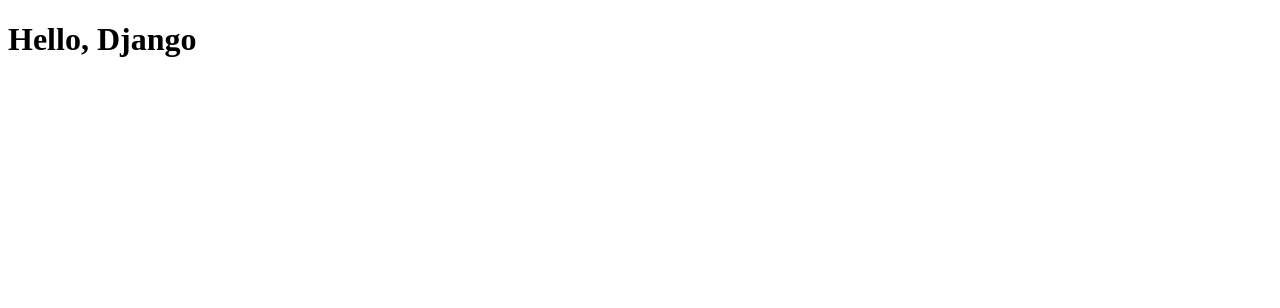
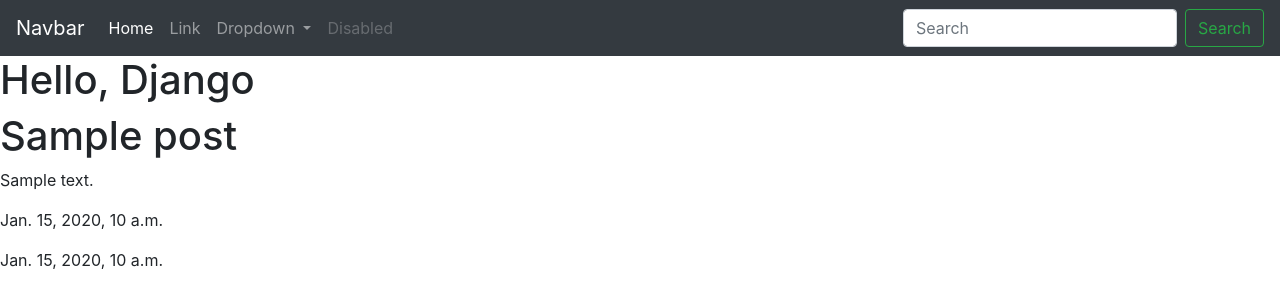
Before and after one commit to cckcoder/django_course, a Django app: page / in a window 1280 px wide. Shown: the top 308 px of the page. Run offline with Django 3.2, Linux system fonts and the light colour scheme; tables that the repository leaves empty hold one stand-in row (values such as "Sample post"); some libraries are stand-ins or nearby versions.

Commit message:
create blog admin page
Signed-off-by: codewiz <c.chaiwat.ch@gmail.com>

```diff
--- a/webblog/myblog/admin.py
+++ b/webblog/myblog/admin.py
@@ -2,4 +2,8 @@ from django.contrib import admin
 from .models import Post
 
 # Register your models here.
-admin.site.register(Post)
+class PostAdmin(admin.ModelAdmin):
+    list_display = ["title", "content", "date_created", "date_updated"]
+
+
+admin.site.register(Post, PostAdmin)
--- a/webblog/myblog/models.py
+++ b/webblog/myblog/models.py
@@ -6,3 +6,6 @@ class Post(models.Model):
     content = models.TextField()
     date_created = models.DateTimeField()
     date_updated = models.DateTimeField()
+
+    def __str__(self):
+        return self.title
--- a/webblog/myblog/templates/myblog/base.html
+++ b/webblog/myblog/templates/myblog/base.html
@@ -3,8 +3,52 @@
 <head>
     <meta charset="UTF-8">
     <title>Home</title>
+<link rel="stylesheet" href="https://stackpath.bootstrapcdn.com/bootstrap/4.5.0/css/bootstrap.min.css" crossorigin="anonymous">
 </head>
 <body>
+    <nav class="navbar navbar-expand-lg navbar-dark bg-dark">
+    <a class="navbar-brand" href="#">Navbar</a>
+    <button class="navbar-toggler" type="button" data-toggle="collapse" data-target="#navbarSupportedContent" aria-controls="navbarSupportedContent" aria-expanded="false" aria-label="Toggle navigation">
+        <span class="navbar-toggler-icon"></span>
+    </button>
+
+    <div class="collapse navbar-collapse" id="navbarSupportedContent">
+        <ul class="navbar-nav mr-auto">
+        <li class="nav-item active">
+            <a class="nav-link" href="#">Home <span class="sr-only">(current)</span></a>
+        </li>
+        <li class="nav-item">
+            <a class="nav-link" href="#">Link</a>
+        </li>
+        <li class="nav-item dropdown">
+            <a class="nav-link dropdown-toggle" href="#" id="navbarDropdown" role="button" data-toggle="dropdown" aria-haspopup="true" aria-expanded="false">
+            Dropdown
+            </a>
+            <div class="dropdown-menu" aria-labelledby="navbarDropdown">
+            <a class="dropdown-item" href="#">Action</a>
+            <a class="dropdown-item" href="#">Another action</a>
+            <div class="dropdown-divider"></div>
+            <a class="dropdown-item" href="#">Something else here</a>
+            </div>
+        </li>
+        <li class="nav-item">
+            <a class="nav-link disabled" href="#" tabindex="-1" aria-disabled="true">Disabled</a>
+        </li>
+        </ul>
+        <form class="form-inline my-2 my-lg-0">
+        <input class="form-control mr-sm-2" type="search" placeholder="Search" aria-label="Search">
+        <button class="btn btn-outline-success my-2 my-sm-0" type="submit">Search</button>
+        </form>
+    </div>
+    </nav>
     <h1>Hello, Django</h1>
+    {% for i in context %}
+    <div>
+        <h1>{{ i.title }}</h1>
+        <p>{{ i.content }}</p>
+        <p>{{ i.date_created }}</p>
+        <p>{{ i.date_updated }}</p>
+    </div>
+    {% endfor %}
 </body>
 </html>
--- a/webblog/myblog/views.py
+++ b/webblog/myblog/views.py
@@ -1,6 +1,7 @@
 from django.shortcuts import render
 from django.http import  HttpResponse
+from .models import Post
 
 def show_text(request):
-    #return HttpResponse("Hello, My First Django")
-    return render(request, 'myblog/base.html')
+    obj = Post.objects.all()
+    return render(request, 'myblog/base.html', {'context': obj})
```
Also changed, not shown: requirement.txt (+9 -0 lines).
